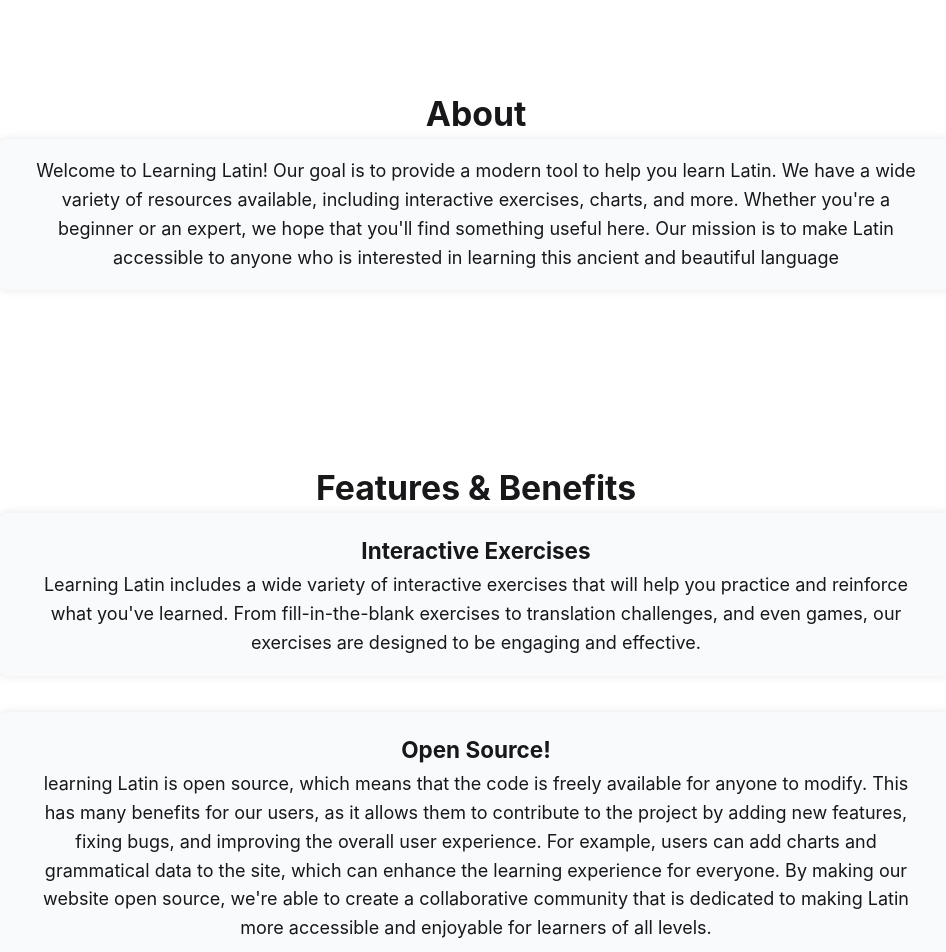
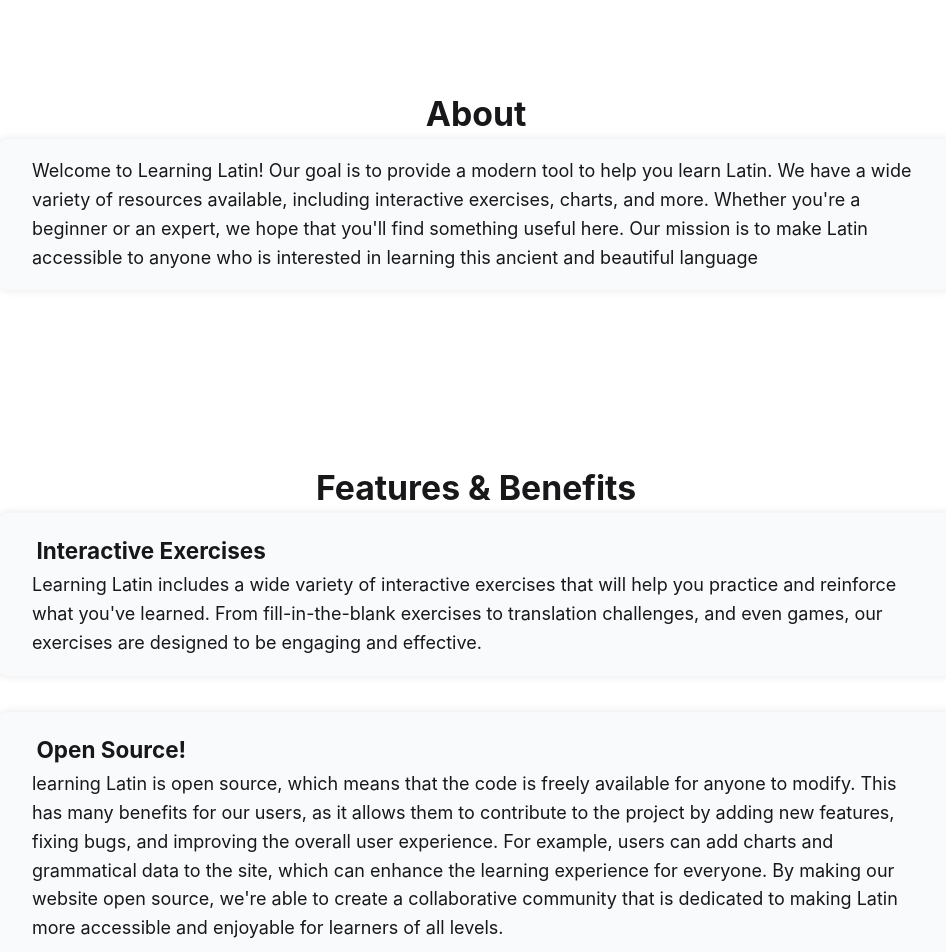
Before and after one commit to cqb13/Learning-Latin, a Next.js app: page / in a window 1280 px wide. Shown: the part 820-1772 px from the top of the page, without its empty margins (164-1110 px from the left). Built offline with nearby package versions, Linux system fonts and the light colour scheme.

Commit message:
Removed old utils & text left on home page

```diff
--- a/pages/index.tsx
+++ b/pages/index.tsx
@@ -35,7 +35,7 @@ const Home: NextPage = () => {
         <br />
         <article className="my-12 text-zinc-900" id="about">
           <h2 className="m-1 text-3xl font-bold">About</h2>
-          <div className="mb-8 mx-auto rounded-xl w-11/12 sm:w-[calc(75vw)] px-8 py-4 shadow-card bg-slate-50">
+          <div className="mb-8 mx-auto rounded-xl w-11/12 sm:w-[calc(75vw)] px-8 py-4 shadow-card bg-slate-50 text-left">
             <p>
               Welcome to Learning Latin! Our goal is to provide a modern tool to
               help you learn Latin. We have a wide variety of resources
@@ -50,7 +50,7 @@ const Home: NextPage = () => {
         </article>
         <article className="my-12 text-zinc-900" id="data">
           <h2 className="m-1 text-3xl font-bold">Features &amp; Benefits</h2>
-          <div className="mb-8 mx-auto rounded-xl w-11/12 sm:w-[calc(75vw)] px-8 py-4 shadow-card bg-slate-50">
+          <div className="mb-8 mx-auto rounded-xl w-11/12 sm:w-[calc(75vw)] px-8 py-4 shadow-card bg-slate-50 text-left">
             <h3 className="m-1 text-xl font-bold">Interactive Exercises</h3>
             <p>
               Learning Latin includes a wide variety of interactive exercises
@@ -60,7 +60,7 @@ const Home: NextPage = () => {
               effective.
             </p>
           </div>
-          <div className="mb-8 mx-auto rounded-xl w-11/12 sm:w-[calc(75vw)] px-8 py-4 shadow-card bg-slate-50">
+          <div className="mb-8 mx-auto rounded-xl w-11/12 sm:w-[calc(75vw)] px-8 py-4 shadow-card bg-slate-50 text-left">
             <h3 className="m-1 text-xl font-bold">Open Source!</h3>
             <p>
               learning Latin is open source, which means that the code is freely
```
